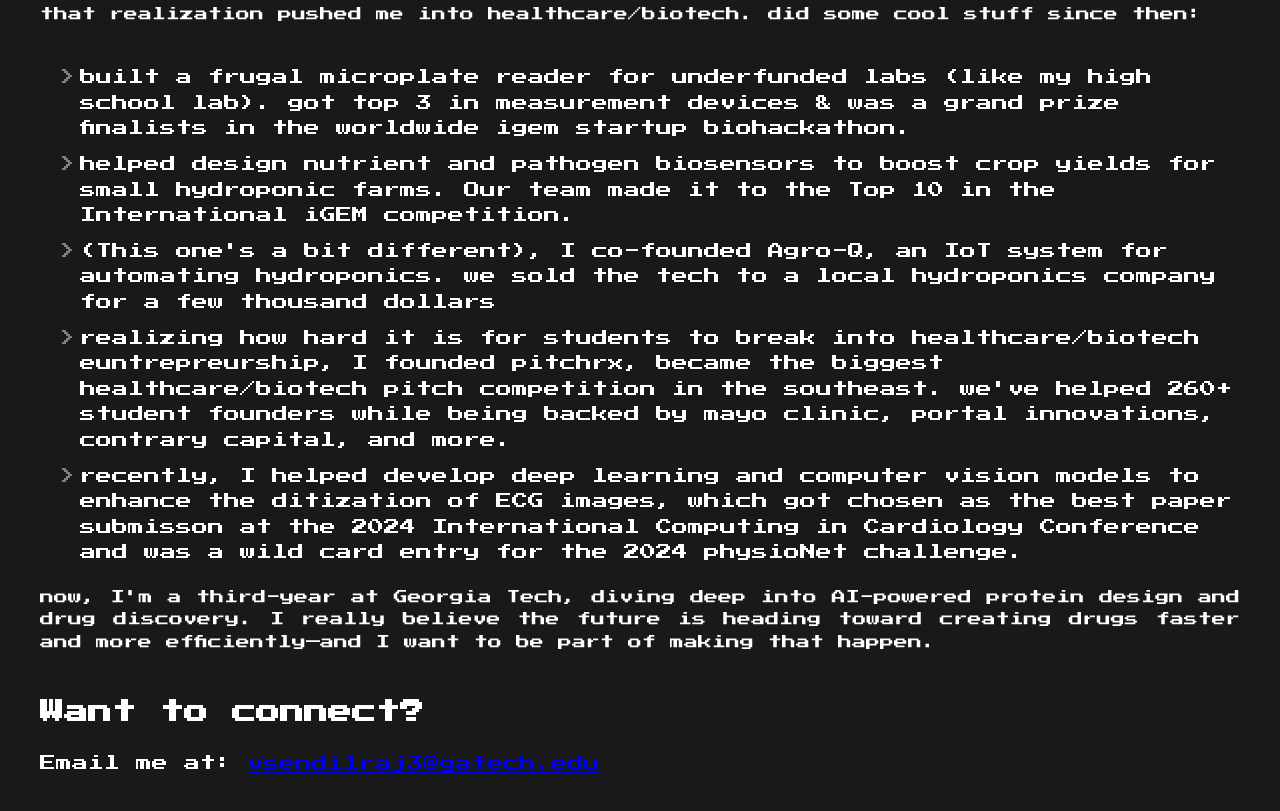
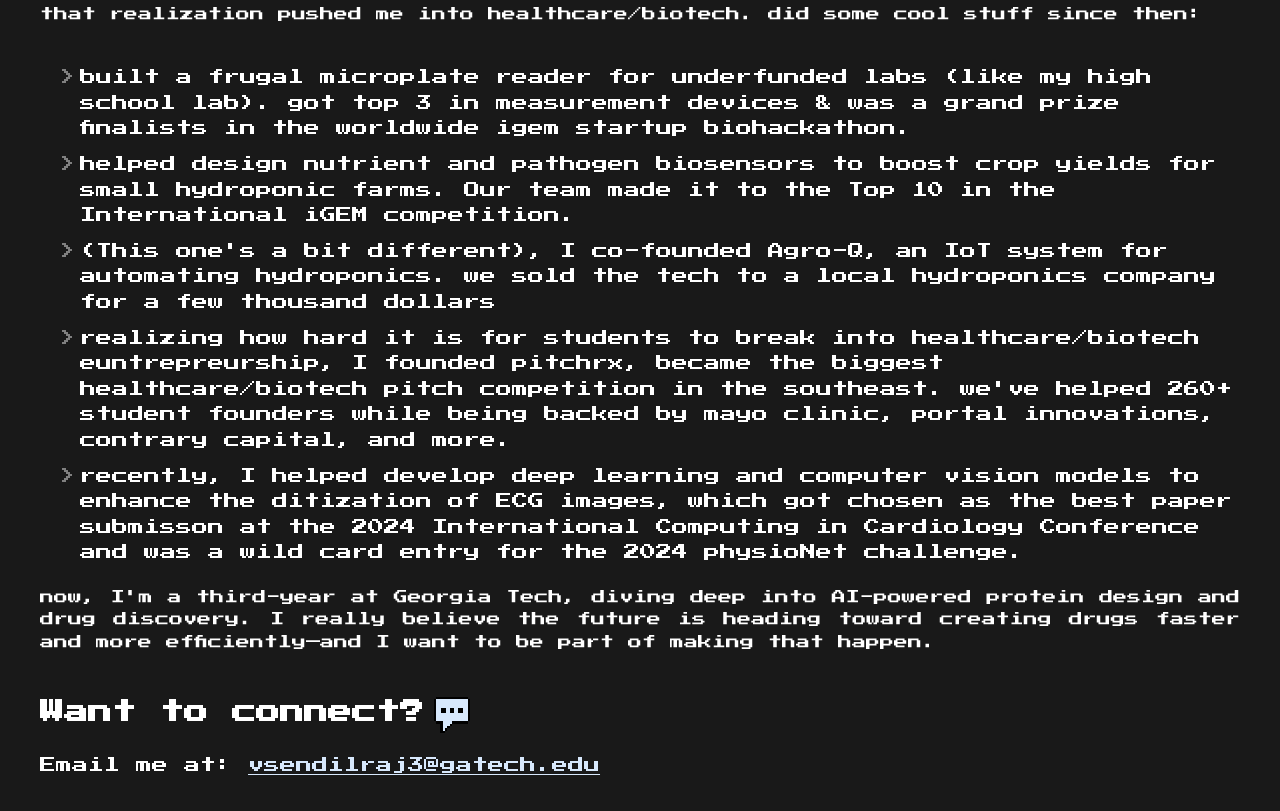
Before and after one commit to VarunSendilraj/varunsendilraj.github.io, a plain HTML site: page about.html in a window 1280 px wide. Shown: the part 1011-1822 px from the top of the page. Drawn offline with Linux system fonts and the light colour scheme.

Commit message:
color of email change

```diff
--- a/about.html
+++ b/about.html
@@ -197,8 +197,8 @@
             </p>
 
             <div class="contact-section">
-                <h2 class="contact-header">Want to connect?</h2>
-                <p class="contact-text">Email me at: <a href="mailto:vsendilraj3@gatech.edu" class="email-link">vsendilraj3@gatech.edu</a></p>
+                <h2 class="contact-header">Want to connect?<img src="Pixelated Chat (1).png" alt="Varun Sendilraj" class="inline-image"></h2>
+                <p class="contact-text">Email me at: <a href="mailto:vsendilraj3@gatech.edu" class="email-link" style="color: #D7E8FC;">vsendilraj3@gatech.edu</a></p>
             </div>
         </div>
     </div>
```
Also changed, not shown: Pixelated Chat (1).png (added).
